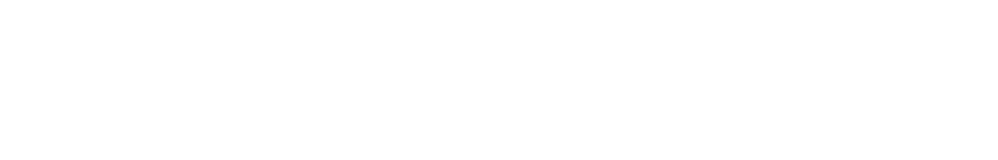
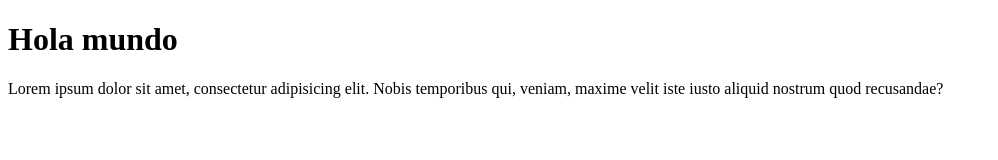
Before and after one commit to vcarhuas/water-control, a plain HTML site: page app/index.html in a window 1280 px wide. Shown: the whole page, without its empty margins (0-998 px from the left). Drawn offline with Linux system fonts and the light colour scheme.

Commit message:
primeras lineas
mi primera programacion

```diff
--- a/app/index.html
+++ b/app/index.html
@@ -5,6 +5,7 @@
 	<title>Water Control</title>
 </head>
 <body>
-
+	<h1>Hola mundo</h1>
+	<p>Lorem ipsum dolor sit amet, consectetur adipisicing elit. Nobis temporibus qui, veniam, maxime velit iste iusto aliquid nostrum quod recusandae?</p>
 </body>
 </html>
```
